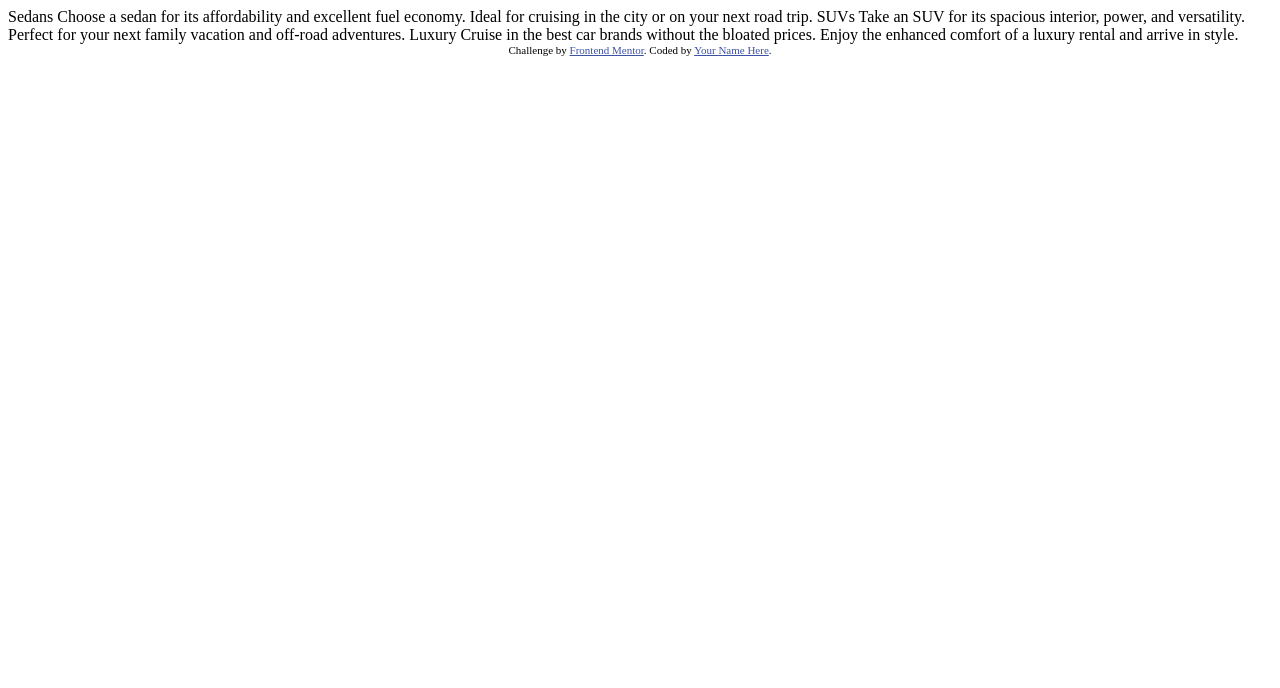
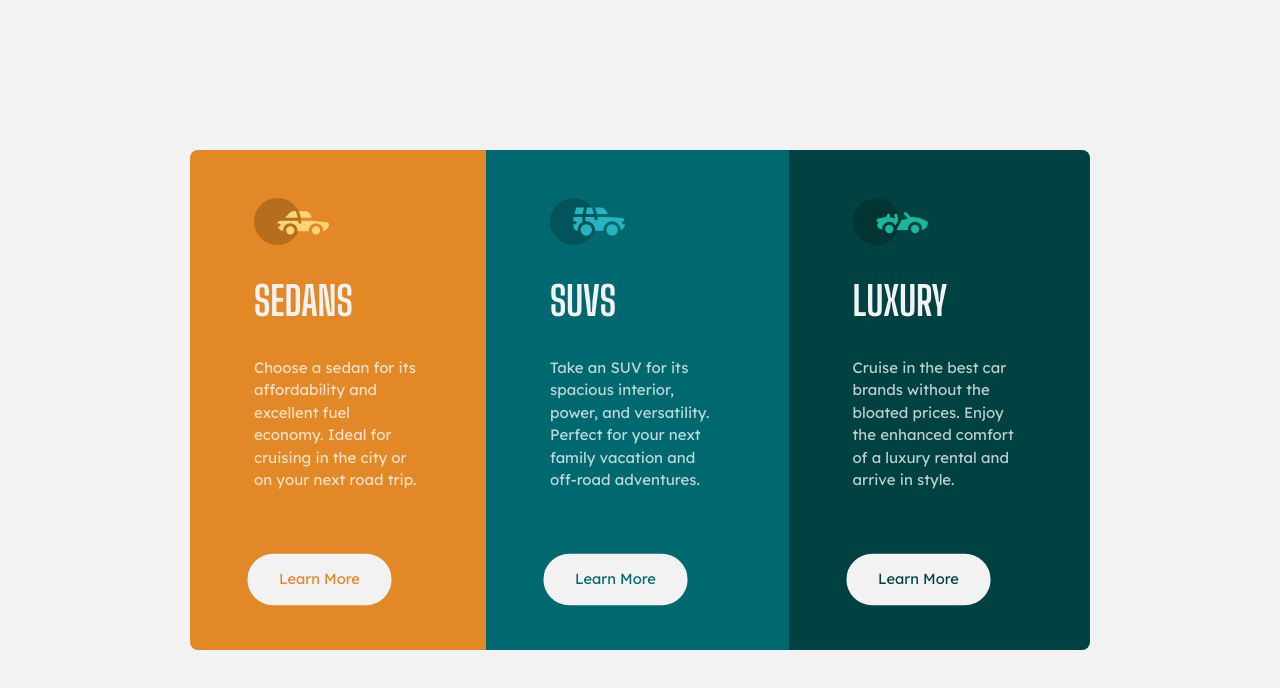
Before and after one commit to Web-dev-rafik/3-column-preview-card-component, a plain HTML site: page index.html in a window 1280 px wide. Drawn offline with Linux system fonts and the light colour scheme.

Commit message:
Add all HTML/CSS to the project

```diff
--- a/index.html
+++ b/index.html
@@ -1,36 +1,61 @@
 <!DOCTYPE html>
 <html lang="en">
+
 <head>
   <meta charset="UTF-8">
-  <meta name="viewport" content="width=device-width, initial-scale=1.0"> <!-- displays site properly based on user's device -->
+  <meta name="viewport" content="width=device-width, initial-scale=1.0">
+  <!-- Google fonts -->
+  <link rel="preconnect" href="https://fonts.googleapis.com">
+  <link rel="preconnect" href="https://fonts.gstatic.com" crossorigin>
+  <link href="https://fonts.googleapis.com/css2?family=Big+Shoulders+Display:wght@700&family=Lexend+Deca&display=swap"
+    rel="stylesheet">
+
+  <link rel="stylesheet" href="style.css">
 
   <link rel="icon" type="image/png" sizes="32x32" href="./images/favicon-32x32.png">
 
   <title>Frontend Mentor | 3-column preview card component</title>
+</head>
 
-  <!-- Feel free to remove these styles or customise in your own stylesheet 👍 -->
-  <style>
-    .attribution { font-size: 11px; text-align: center; }
-    .attribution a { color: hsl(228, 45%, 44%); }
-  </style>
-</head>
 <body>
 
-  Sedans
-  Choose a sedan for its affordability and excellent fuel economy. Ideal for cruising in the city
-  or on your next road trip.
+  <ul class="cards">
 
-  SUVs
-  Take an SUV for its spacious interior, power, and versatility. Perfect for your next family vacation
-  and off-road adventures.
+    <li class="card card-sedan">
+      <img src="./images/icon-sedans.svg" alt="sedan car" class="card-icon">
+      <h1 class="card-title">Sedans</h1>
+      <p class="paragraph card-desc">Choose a sedan for its affordability and excellent fuel economy. Ideal for cruising
+        in the city
+        or on your next road trip.</p>
+      <button class="card-btn btn-sedan">Learn More</button>
+    </li>
 
-  Luxury
-  Cruise in the best car brands without the bloated prices. Enjoy the enhanced comfort of a luxury
-  rental and arrive in style.
+    <li class="card card-suv">
+      <img src="./images/icon-suvs.svg" alt="SUV car" class="card-icon">
+      <h1 class="card-title">SUVs</h1>
+      <p class="paragraph card-desc">Take an SUV for its spacious interior, power, and versatility. Perfect for your
+        next family vacation
+        and off-road adventures.</p>
+      <button class="card-btn btn-suv">Learn More</button>
+    </li>
+
+    <li class="card card-luxury">
+      <img src="./images/icon-luxury.svg" alt="luxury car" class="card-icon">
+      <h1 class="card-title">Luxury</h1>
+      <p class="paragraph card-desc">Cruise in the best car brands without the bloated prices. Enjoy the enhanced
+        comfort of a luxury
+        rental and arrive in style.
+      </p>
+      <button class="card-btn btn-luxury">Learn More</button>
+    </li>
+
+  </ul>
+
 
   <div class="attribution">
     Challenge by <a href="https://www.frontendmentor.io?ref=challenge" target="_blank">Frontend Mentor</a>.
-    Coded by <a href="#">Your Name Here</a>.
+    <a href="https://www.frontendmentor.io/profile/Random-useless">Random useless</a>.
   </div>
 </body>
+
 </html>
--- /dev/null
+++ b/style.css
@@ -0,0 +1,202 @@
+/* Reset */
+*,
+*::after,
+*::before {
+  box-sizing: border-box;
+  padding: 0;
+  margin: 0;
+}
+
+html,
+body {
+  height: 100%;
+}
+
+img,
+picture {
+  display: block;
+  width: 100%;
+}
+
+a {
+  text-decoration: none;
+}
+
+button {
+  border: none;
+  font-family: inherit;
+}
+
+/* Colors */
+
+:root {
+  /* Primary */
+
+  --bright-orange: hsl(31, 77%, 52%);
+  --dark-cyan: hsl(184, 100%, 22%);
+  --very-dark-cyan: hsl(179, 100%, 13%);
+
+  /* Neutral */
+
+  --paragraphs: hsla(0, 0%, 100%, 0.75);
+  --main-background-headings-btns: hsl(0, 0%, 95%);
+}
+
+/* Typography */
+
+body {
+  font-family: "Lexend Deca", sans-serif;
+  line-height: 1.5;
+  font-size: 100%; /* 16px by default */
+}
+
+:root {
+  --fs: 0.9375rem; /* 15 px */
+  --fs-h1: 1.75rem;
+}
+
+/* Desktop */
+@media (min-width: 62em) {
+  :root {
+    --fs-h1: 2.5rem;
+  }
+}
+
+.paragraph {
+  font-size: var(--fs);
+  font-weight: 400;
+  color: var(--paragraphs);
+}
+
+h1 {
+  font-family: "Big Shoulders Display", cursive;
+  font-size: var(--fs-h1);
+  font-weight: 700;
+  line-height: 1.2;
+  color: var(--main-background-headings-btns);
+}
+
+ul {
+  list-style: none;
+}
+
+/* Card styles */
+
+body {
+  background-color: var(--main-background-headings-btns);
+  display: flex;
+  justify-content: center;
+}
+
+.cards {
+  display: flex;
+  flex-direction: column;
+  max-width: 600px;
+}
+
+.card {
+  padding: 3rem 4rem;
+}
+
+.card:first-child {
+  border-radius: 0.5rem 0.5rem 0 0;
+}
+
+.card:last-child {
+  border-radius: 0 0 0.5rem 0.5rem;
+}
+
+.card-sedan {
+  background-color: var(--bright-orange);
+}
+
+.card-suv {
+  background-color: var(--dark-cyan);
+}
+
+.card-luxury {
+  background-color: var(--very-dark-cyan);
+}
+
+.card-icon {
+  width: 50px;
+}
+
+.card-title {
+  text-transform: uppercase;
+  margin-top: 2rem;
+}
+
+.card-desc {
+  margin-top: 2rem;
+}
+
+.card-btn {
+  padding: 1em 2em;
+  border: 2px solid var(--main-background-headings-btns);
+  border-radius: 2em;
+  background-color: var(--main-background-headings-btns);
+  margin-top: 2rem;
+}
+
+.card-btn:hover {
+  background-color: transparent;
+  color: var(--main-background-headings-btns);
+}
+
+.btn-sedan {
+  color: var(--bright-orange);
+}
+
+.btn-suv {
+  color: var(--dark-cyan);
+}
+
+.btn-luxury {
+  color: var(--very-dark-cyan);
+}
+
+/* Media queries */
+
+/* Desktop: 992px */
+@media (min-width: 62em) {
+  body {
+    display: flex;
+    justify-content: center;
+    align-items: center;
+  }
+  .cards {
+    flex-direction: row;
+    max-width: 900px;
+  }
+  .card:first-child {
+    border-radius: 0.5rem 0 0 0.5rem;
+  }
+
+  .card:last-child {
+    border-radius: 0 0.5rem 0.5rem 0;
+  }
+
+  .card-icon {
+    width: 75px;
+  }
+
+  .card-btn {
+    margin-top: 4rem;
+    transform: scale(1.1);
+  }
+}
+
+/* Attribution Styles */
+
+.attribution {
+  display: none;
+  width: 100%;
+  font-size: 11px;
+  text-align: center;
+  position: absolute;
+  bottom: 0;
+}
+.attribution a {
+  color: hsl(228, 45%, 44%);
+}
```
Also changed, not shown: screenshot.png (added), 2 other files.
